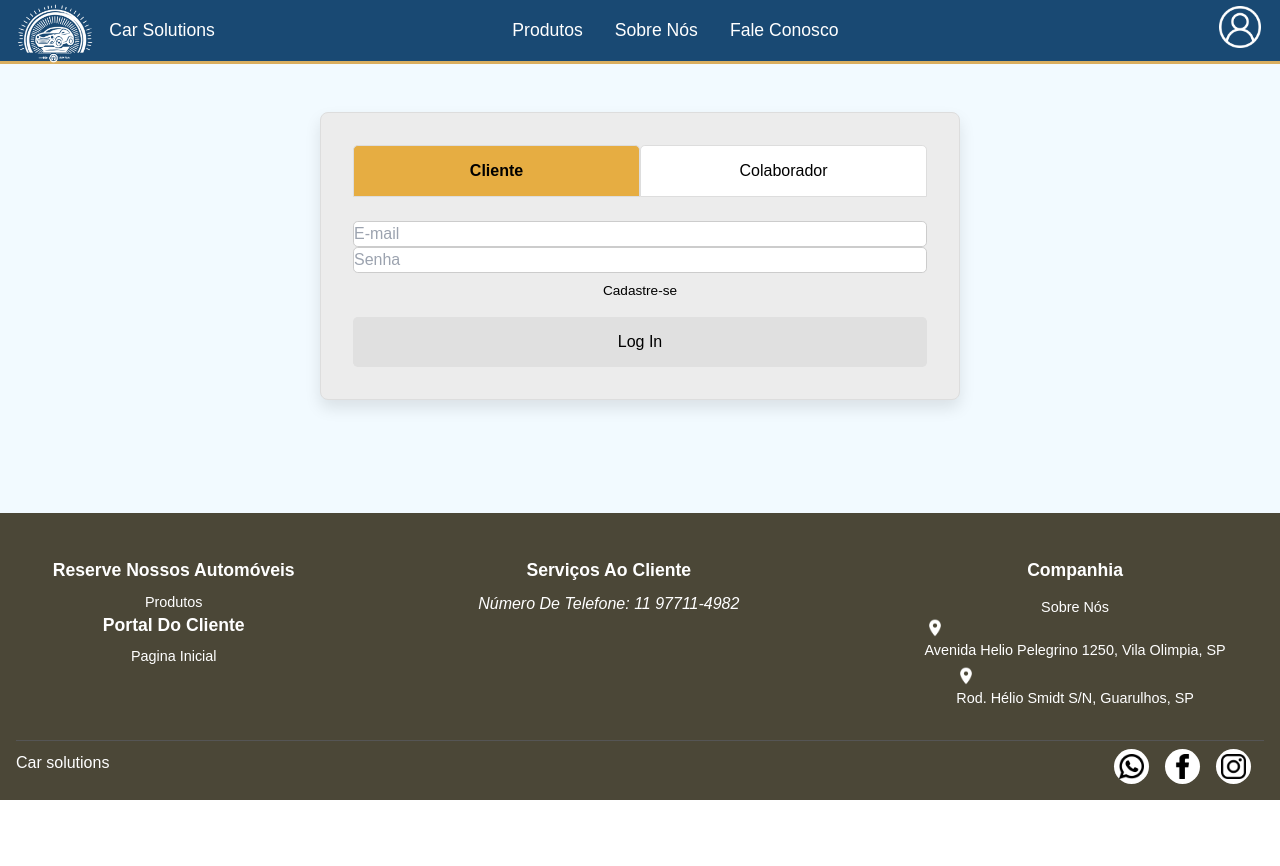
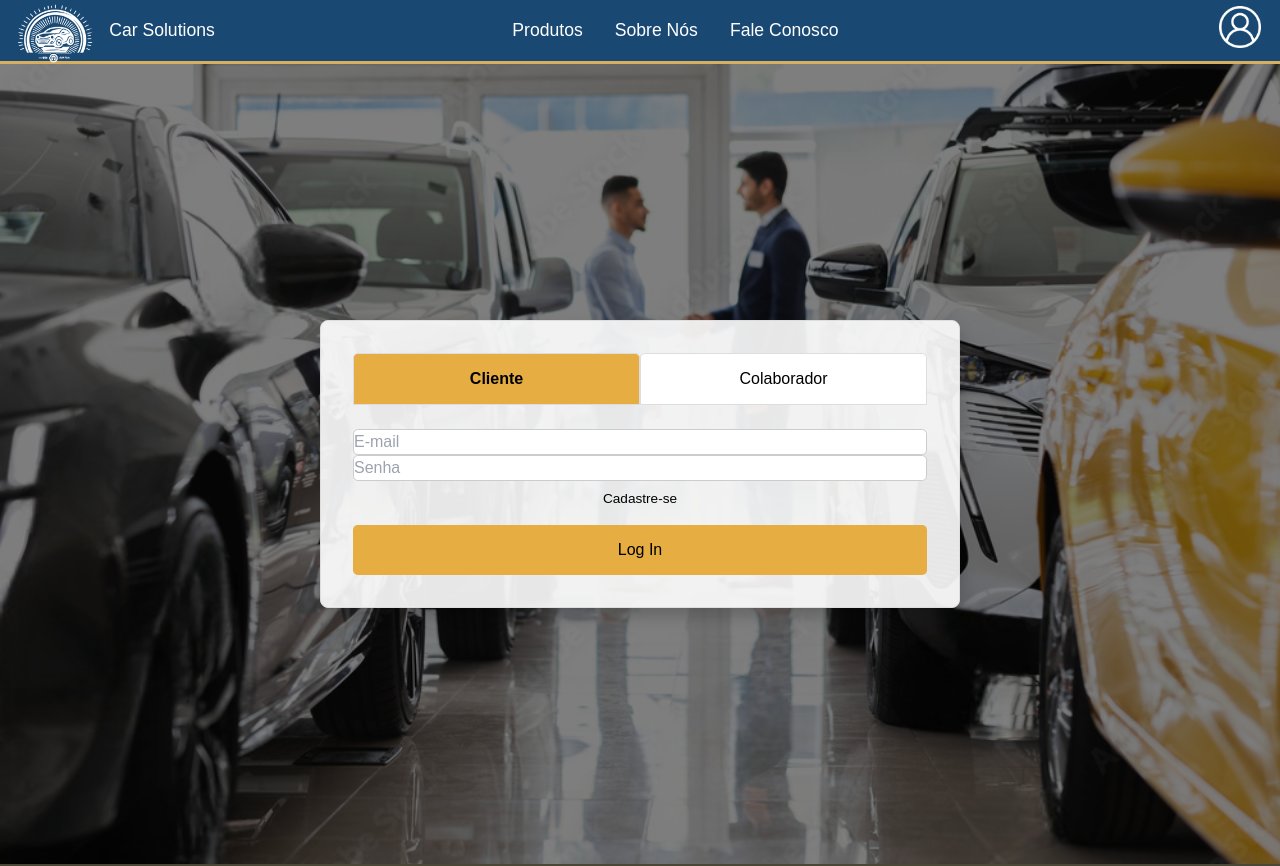
Before and after one commit to enzochristo/FrontCarSolutions, a React (Vite) app in the folder carSolutions-front/: page /LoginPageCliente in a window 1280 px wide. Shown: the top 866 px of the page. Before the commit the page ends 800 px from the top, so only its background shows below. Built offline with nearby package versions, Linux system fonts and the light colour scheme.

Commit message:
imagens de fundo add no login e cadastre-se

```diff
--- a/carSolutions-front/src/Pages/ClientePages/LoginPage/index.css
+++ b/carSolutions-front/src/Pages/ClientePages/LoginPage/index.css
@@ -1,4 +1,32 @@
+/* Estilos para a imagem de fundo e overlay */
+.login-page {
+  position: relative;
+  width: 100%;
+  height: 100vh;
+  background-image: url('../../../assets/testefechandonegocio.png'); /* Caminho da sua imagem */
+  background-size: cover;
+  background-position: center;
+  display: flex;
+  justify-content: center;
+  align-items: center;
+}
+
+.login-overlay {
+  position: absolute;
+  top: 0;
+  left: 0;
+  width: 100%;
+  height: 100%;
+  background-color: rgba(0, 0, 0, 0.5); /* Ajuste a opacidade conforme necessário */
+  display: flex;
+  justify-content: center;
+  align-items: center;
+}
+
+/* Estilos do formulário */
 .form-container {
+  position: relative;
+  z-index: 2;
   width: 90%;
   max-width: 24rem;
   margin: 2rem auto;
@@ -7,36 +35,39 @@
   border-radius: 0.5rem;
   box-shadow: 0 0.4rem 0.8rem rgba(0, 0, 0, 0.1);
   text-align: center;
+  background-color: #ececec;
 }
 
-.ativo{
+.ativo {
   background-color: #bf9f23;
   color: #000;
   font-weight: bold;
   flex: 1;
   padding: 0.8rem;
   font-size: 1rem;
-  border: 1px solid #ddd; /* Adiciona uma borda leve nas abas */
-  border-radius: 0.3rem 0.3rem 0 0; /* Arredonda a parte superior das abas */
-  color: #000;
+  border: 1px solid #ddd;
+  border-radius: 0.3rem 0.3rem 0 0;
   cursor: pointer;
 }
+
 .tab-buttons {
   display: flex;
   justify-content: center;
-  margin-bottom: 1.5rem; /* Aumenta o espaço entre as abas e o formulário */
+  margin-bottom: 1.5rem;
 }
-.nao-ativo{
+
+.nao-ativo {
   flex: 1;
   padding: 0.8rem;
   font-size: 1rem;
-  border: 1px solid #ddd; /* Adiciona uma borda leve nas abas */
-  border-radius: 0.3rem 0.3rem 0 0; /* Arredonda a parte superior das abas */
+  border: 1px solid #ddd;
+  border-radius: 0.3rem 0.3rem 0 0;
   background-color: #f0f0f0;
   color: #000;
   cursor: pointer;
 }
-.nao-ativo:hover{
+
+.nao-ativo:hover {
   background-color: #c0c0c0;
   font-weight: bold;
 }
@@ -54,9 +85,9 @@
 .register-link {
   display: block;
   margin: 0.5rem 0 1rem;
-  font-size: 0.85rem; /* Tamanho de fonte um pouco menor */
-  color: #000; /* Cor preta para o link */
-  font-family: Arial, sans-serif; /* Define fonte sans-serif */
+  font-size: 0.85rem;
+  color: #000;
+  font-family: Arial, sans-serif;
   text-decoration: none;
 }
 
@@ -68,7 +99,7 @@
   width: 100%;
   padding: 0.8rem;
   font-size: 1rem;
-  background-color: #e0e0e0; /* Botão cinza claro */
+  background-color: #bf9f23; /* Cor amarela */
   color: #000;
   border: none;
   border-radius: 0.3rem;
--- a/carSolutions-front/src/Pages/ClientePages/LoginPage/index.jsx
+++ b/carSolutions-front/src/Pages/ClientePages/LoginPage/index.jsx
@@ -7,10 +7,8 @@
   const navigate = useNavigate();
   const [credentials, setCredentials] = useState({ email: '', password: '' });
   const [error, setError] = useState(null);
-  const [activeTab, setActiveTab] = useState('cliente');
 
   const handleTabClick = (tab) => {
-    setActiveTab(tab);
     if (tab === 'colaborador') {
       navigate('/LoginFuncionario');
     }
@@ -33,11 +31,13 @@
   };
 
   return (
+    <div className="login-page">
+      <div className="login-overlay">
         <div className="form-container">
           <div className="tab-buttons">
-        <div className='ativo'>Cliente</div>
+            <div className="ativo">Cliente</div>
             <button
-          className='nao-ativo'
+              className="nao-ativo"
               onClick={() => handleTabClick('colaborador')}
             >
               Colaborador
@@ -51,6 +51,8 @@
             <button type="submit" className="login-button">Log In</button>
           </form>
         </div>
+      </div>
+    </div>
   );
 };
 
--- a/carSolutions-front/src/Pages/FuncionariosPages/CadastroFuncionario/index.css
+++ b/carSolutions-front/src/Pages/FuncionariosPages/CadastroFuncionario/index.css
@@ -1,59 +1,74 @@
-/* src/pages/RegisterClientePage/index.css */
+.componente-cadastrese {
+  position: relative;
+  background-image: url('../../../assets/testefechandonegocio.png'); /* Insira a URL da sua imagem */
+  background-size: cover;
+  background-position: center;
+  min-height: 100vh;
+  display: flex;
+  align-items: center;
+  justify-content: center;
+}
+
+.overlay-cadastrese {
+  position: absolute;
+  top: 0;
+  left: 0;
+  width: 100%;
+  height: 100%;
+  background-color: rgba(0, 0, 0, 0.7); /* Overlay mais escuro */
+  z-index: 1;
+}
+
 .form-container {
+  position: relative;
+  z-index: 2; /* Garante que o formulário esteja acima do overlay */
   width: 90%;
   max-width: 40rem;
   margin: 3rem auto;
   text-align: center;
   padding: 2rem;
-  border: 1px solid #ddd;
   border-radius: 0.5rem;
-  box-shadow: 0 0.5rem 1rem rgba(0, 0, 0, 0.1);
+  background-color: rgba(255, 255, 255, 0.9); /* Fundo do formulário com leve transparência */
+  box-shadow: 0 0.5rem 1rem rgba(0, 0, 0, 0.2);
 }
 
-.ativo{
+.ativo {
   background-color: #bf9f23;
   color: #000;
   font-weight: bold;
   flex: 1;
   padding: 0.8rem;
   font-size: 1rem;
-  border: 1px solid #ddd; /* Adiciona uma borda leve nas abas */
-  border-radius: 0.3rem 0.3rem 0 0; /* Arredonda a parte superior das abas */
-  color: #000;
+  border: 1px solid #ddd;
+  border-radius: 0.3rem 0.3rem 0 0;
   cursor: pointer;
 }
+
 .tab-buttons {
   display: flex;
   justify-content: center;
-  margin-bottom: 1.5rem; /* Aumenta o espaço entre as abas e o formulário */
+  margin-bottom: 1.5rem;
 }
-.nao-ativo{
+
+.nao-ativo {
   flex: 1;
   padding: 0.8rem;
   font-size: 1rem;
-  border: 1px solid #ddd; /* Adiciona uma borda leve nas abas */
-  border-radius: 0.3rem 0.3rem 0 0; /* Arredonda a parte superior das abas */
+  border: 1px solid #ddd;
+  border-radius: 0.3rem 0.3rem 0 0;
   background-color: #f0f0f0;
   color: #000;
   cursor: pointer;
 }
-.nao-ativo:hover{
+
+.nao-ativo:hover {
   background-color: #c0c0c0;
   font-weight: bold;
 }
 
-.input-row-cep-genero-funcionario{
-  display: flex;
-  flex-direction: row;
-  align-items: center;
-  gap: 1rem;
-  margin-bottom: 1rem;
-}
-
-.input-row {
+.input-row, .input-row-cepgen {
   display: flex;
   gap: 1rem;
-  justify-content: space-between;
   margin-bottom: 1rem;
 }
 
@@ -64,14 +79,13 @@
   font-size: 1rem;
   border: 1px solid #ccc;
   border-radius: 0.3rem;
-  box-sizing: border-box;
 }
 
 .login-button {
   width: 100%;
   padding: 0.8rem;
   font-size: 1rem;
-  background-color: #e0e0e0; /* Botão cinza claro */
+  background-color: #e6ad42; /* Tom de amarelo para combinar com o botão "Cliente" */
   color: #000;
   border: none;
   border-radius: 0.3rem;
@@ -79,9 +93,8 @@
 }
 
 .login-button:hover {
-  background-color: #c0c0c0;
+  background-color: #d9a03e; /* Tom levemente mais escuro ao passar o mouse */
 }
-
 
 .error {
   color: red;
@@ -91,10 +104,6 @@
 @media (max-width: 768px) {
   .input-row, .input-row-cepgen {
     flex-direction: column;
-    gap: 1rem; /* Ajuste para espaçamento uniforme */
-  }
-
-  .genero-cliente, .input-cep {
-    max-width: 100%; /* Ocupa toda a largura disponível */
+    gap: 1rem;
   }
 }
--- a/carSolutions-front/src/Pages/FuncionariosPages/CadastroFuncionario/index.jsx
+++ b/carSolutions-front/src/Pages/FuncionariosPages/CadastroFuncionario/index.jsx
@@ -62,9 +62,11 @@
     }
   };
 
-  useEffect(() => {handleCEPBlur()}, [formData.cep]);
+  useEffect(() => { handleCEPBlur() }, [formData.cep]);
 
   return (
+    <div className="componente-cadastrese">
+      <div className="overlay-cadastrese"></div> {/* Overlay escuro */}
       <div className="form-container">
         <div className="tab-buttons">
           <button className="nao-ativo" onClick={() => handleTabClick("Cliente")}>Cliente</button>
@@ -114,6 +116,7 @@
           <button type="submit" className="login-button">Registrar</button>
         </form>
       </div>
+    </div>
   );
 };
 
--- a/carSolutions-front/src/Pages/FuncionariosPages/LoginPage/index.css
+++ b/carSolutions-front/src/Pages/FuncionariosPages/LoginPage/index.css
@@ -1,4 +1,28 @@
+.componente-login-fundo {
+  position: relative;
+  width: 100%;
+  height: 100vh;
+  background-image: url('../../../assets/testefechandonegocio.png'); /* Altere para o caminho da sua imagem */
+  background-size: cover;
+  background-position: center;
+  display: flex;
+  justify-content: center;
+  align-items: center;
+}
+
+.componente-login-overlay {
+  position: absolute;
+  top: 0;
+  left: 0;
+  width: 100%;
+  height: 100%;
+  background-color: rgba(0, 0, 0, 0.5); /* Ajuste a opacidade conforme necessário */
+  z-index: 1;
+}
+
 .form-container {
+  position: relative;
+  z-index: 2;
   width: 90%;
   max-width: 24rem;
   margin: 2rem auto;
@@ -9,34 +33,37 @@
   text-align: center;
 }
 
-.ativo{
+.ativo {
   background-color: #bf9f23;
   color: #000;
   font-weight: bold;
   flex: 1;
   padding: 0.8rem;
   font-size: 1rem;
-  border: 1px solid #ddd; /* Adiciona uma borda leve nas abas */
-  border-radius: 0.3rem 0.3rem 0 0; /* Arredonda a parte superior das abas */
+  border: 1px solid #ddd;
+  border-radius: 0.3rem 0.3rem 0 0;
   color: #000;
   cursor: pointer;
 }
+
 .tab-buttons {
   display: flex;
   justify-content: center;
-  margin-bottom: 1.5rem; /* Aumenta o espaço entre as abas e o formulário */
+  margin-bottom: 1.5rem;
 }
-.nao-ativo{
+
+.nao-ativo {
   flex: 1;
   padding: 0.8rem;
   font-size: 1rem;
-  border: 1px solid #ddd; /* Adiciona uma borda leve nas abas */
-  border-radius: 0.3rem 0.3rem 0 0; /* Arredonda a parte superior das abas */
+  border: 1px solid #ddd;
+  border-radius: 0.3rem 0.3rem 0 0;
   background-color: #f0f0f0;
   color: #000;
   cursor: pointer;
 }
-.nao-ativo:hover{
+
+.nao-ativo:hover {
   background-color: #c0c0c0;
   font-weight: bold;
 }
@@ -54,9 +81,9 @@
 .register-link {
   display: block;
   margin: 0.5rem 0 1rem;
-  font-size: 0.85rem; /* Tamanho de fonte um pouco menor */
-  color: #000; /* Cor preta para o link */
-  font-family: Arial, sans-serif; /* Define fonte sans-serif */
+  font-size: 0.85rem;
+  color: #000;
+  font-family: Arial, sans-serif;
   text-decoration: none;
 }
 
@@ -68,7 +95,7 @@
   width: 100%;
   padding: 0.8rem;
   font-size: 1rem;
-  background-color: #e0e0e0; /* Botão cinza claro */
+  background-color: #e0e0e0;
   color: #000;
   border: none;
   border-radius: 0.3rem;
--- a/carSolutions-front/src/Pages/FuncionariosPages/LoginPage/index.jsx
+++ b/carSolutions-front/src/Pages/FuncionariosPages/LoginPage/index.jsx
@@ -7,7 +7,7 @@
 const LoginFuncionarioPage = () => {
 
   const navigate = useNavigate();
-  const location = useLocation(); // Hook para obter a URL atual
+  const location = useLocation();
   const [credentials, setCredentials] = useState({ email: '', password: '' });
   const [error, setError] = useState(null);
 
@@ -34,6 +34,8 @@
   };
 
   return (
+    <div className="componente-login-fundo"> {/* Fundo com imagem */}
+      <div className="componente-login-overlay"></div> {/* Overlay escuro */}
       <div className="form-container">
         <div className="tab-buttons">
           <button
@@ -52,6 +54,7 @@
           <button type="submit" className="login-button">Log In</button>
         </form>
       </div>
+    </div>
   );
 };
 
```
Also changed, not shown: carSolutions-front/src/Pages/ClientePages/CadastroCliente/index.jsx (+7 -18 lines). Lines whose indentation alone changed are shown as unchanged.
